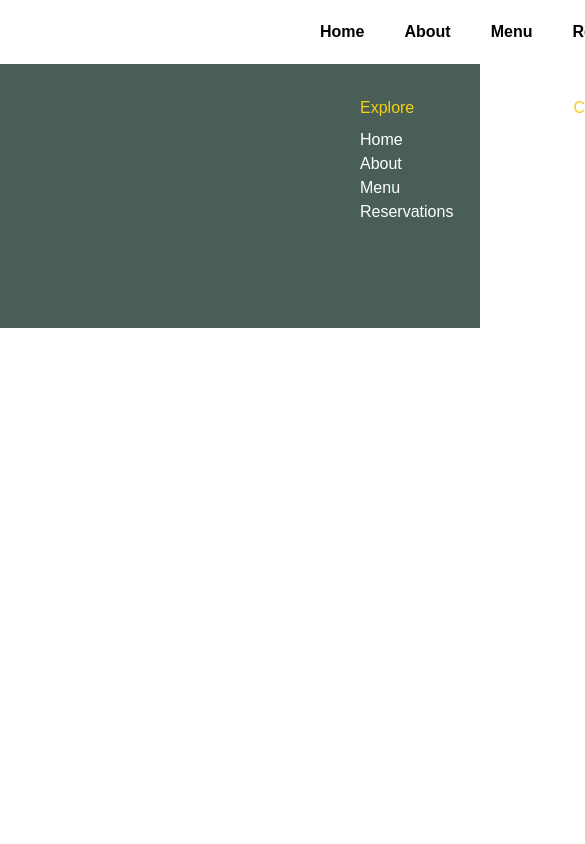
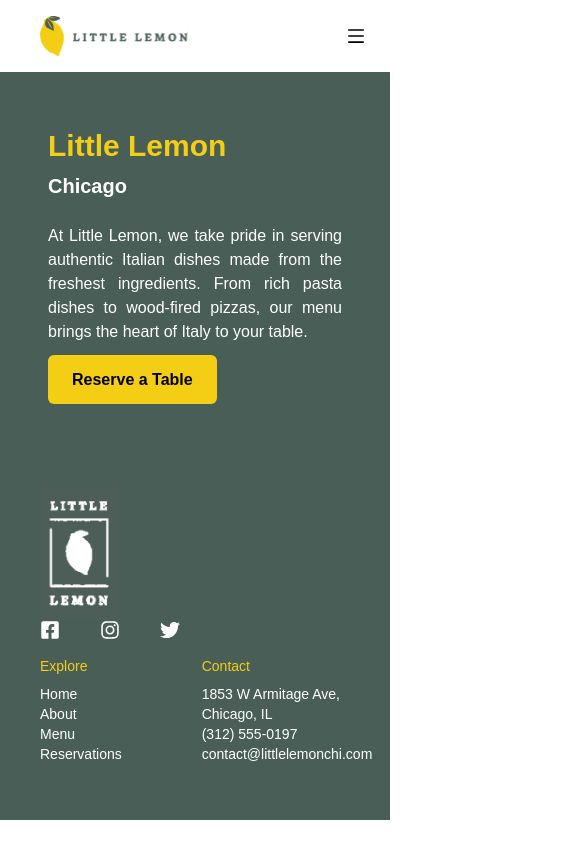
Before and after one commit to RaulGavriluta/little-lemon, a React (Vite) app: page /menu in a window 390 px wide. Shown: the top 844 px of the page, 585 px wide, since content can reach past the window. Built offline with nearby package versions, Linux system fonts and the light colour scheme.

Commit message:
working on responsive design

```diff
--- a/src/App.jsx
+++ b/src/App.jsx
@@ -8,6 +8,7 @@ import Footer from './assets/components/Footer'
 import Home from "./assets/components/HomePage/Home";
 import BookingPage from './assets/components/BookingPage/BookingPage'
 import AboutPage from './assets/components/AboutPage/AboutPage'
+import MenuPage from './assets/components/MenuPage/MenuPage'
 
 function App() {
 
@@ -18,6 +19,7 @@ function App() {
         <Route path="/" element={<Home />} />
         <Route path="/booking" element={<BookingPage />} />
         <Route path="/about" element={<AboutPage />} />
+        <Route path="/menu" element={<MenuPage />} />
       </Routes>
       <Footer />
     </Router>
--- a/src/assets/components/AboutPage/AboutPage.jsx
+++ b/src/assets/components/AboutPage/AboutPage.jsx
@@ -3,7 +3,7 @@ import Chefs from './Chefs'
 import Header from '../Header'
 import restaurant from '../../icons_assets/restaurant.jpg'
 
-const AboutPage = ({paragraph, image}) => {
+const AboutPage = () => {
   return (
     <>
         <Header image = {restaurant} paragraph = "Founded in 1995 by brothers Marco and Giovanni Rossi, Little Lemon is a celebration of authentic Italian cooking and heartfelt hospitality. From fresh pasta to family traditions, we serve meals that tell a story." />
--- /dev/null
+++ b/src/assets/components/Cards.jsx
@@ -0,0 +1,22 @@
+import React from 'react'
+
+
+const Cards = ({title, paragraph, image}) => {
+  return (
+    <section>
+        <div className='flex justify-between'>
+        <article className='drop-shadow-xl hover:drop-shadow-2xl transition duration-200'>
+          <div className='w-70 h-70 bg-cover bg-center rounded-xl' style={{ backgroundImage: `url(${image})`}}></div>
+          <div>
+            <div className='h-60 w-70 p-6 bg-[#EDEFEE]'>
+              <h3 className='font-bold'>{title}</h3>
+              <p className='text-[#495E57] italic pt-8'>{paragraph}</p>
+            </div>
+          </div>
+        </article>
+        </div>
+    </section>
+  )
+}
+
+export default Cards
--- a/src/assets/components/Footer.jsx
+++ b/src/assets/components/Footer.jsx
@@ -1,42 +1,53 @@
 import React from 'react'
 import logo from '../icons_assets/logo.png'
+import { FaFacebookSquare, FaInstagram, FaTwitter } from "react-icons/fa";
 import { Link } from 'react-router-dom'
 
 const Footer = () => {
   return (
-    <footer className='flex items-center bg-[#495E57] px-60 py-8 space-x-30 text-white'>
-        <div><img src={logo} alt ='logo' className='w-40'/></div>
-        <div className='h-50'>
-          <h5 className='text-[#F4CE14] pb-2 '>Explore</h5>
+    <footer className='grid items-center text-sm w-full bg-brand-green px-10 py-10 mx-auto text-white sm:grid-cols-3 md:gap-8 md:px-20 '>
+        <div>
+        <div><img src={logo} alt ='logo' className='w-20 md:w-30'/></div>
+        <div>
+          <ul className='flex space-x-10'>
+              <li><a href="#" className='hover:text-brand-yellow'><FaFacebookSquare size = {20} /></a></li>
+              <li><a href="#" className='hover:text-brand-yellow'><FaInstagram size = {20} /></a></li>
+              <li><a href="#" className='hover:text-brand-yellow'><FaTwitter size = {20} /></a></li>
+          </ul>
+        </div>
+        </div>
+        <div className='flex items-center justify-between w-full h-full py-4 space-x-20'>
+        <div className=''>
+          <h5 className='text-brand-yellow pb-2'>Explore</h5>
           <ul>
-              <li className='hover:text-[#F4CE14]'>
+              <li className='hover:text-brand-yellow'>
                 <Link to="/">Home</Link>
               </li>
-              <li className='hover:text-[#F4CE14]'>
+              <li className='hover:text-brand-yellow'>
                 <Link to="/about">About</Link>
               </li>
-              <li><a href="#" className='hover:text-[#F4CE14]'>Menu</a></li>
-              <li className='hover:text-[#F4CE14]'>
+              <li className='hover:text-brand-yellow'>
+              <Link to="/menu">Menu</Link>
+              </li>
+              <li className='hover:text-brand-yellow'>
                 <Link to="/booking">Reservations</Link>
               </li>
           </ul>
         </div>
-        <div className='h-50'>
-          <h5 className='text-[#F4CE14] pb-2'>Contact</h5>
+        <div className=''>
+          <h5 className='text-brand-yellow pb-2'>Contact</h5>
           <ul>
-              <li>1853 W Armitage Ave, Chicago IL</li>
+              <li>1853 W Armitage Ave,</li>
+              <li>Chicago, IL</li>
               <li>(312) 555-0197</li>
               <li>contact@littlelemonchi.com</li>
           </ul>
         </div>
-        <div className='h-50'>
-          <h5 className='text-[#F4CE14] pb-2'>Social Media</h5>
-          <ul>
-              <li><a href="#" className='hover:text-[#F4CE14]'>Instagram</a></li>
-              <li><a href="#" className='hover:text-[#F4CE14]'>Facebook</a></li>
-              <li><a href="#" className='hover:text-[#F4CE14]'>Twitter</a></li>
-          </ul>
+
         </div>
+
+
+
     </footer>
   )
 }
--- a/src/assets/components/Header.jsx
+++ b/src/assets/components/Header.jsx
@@ -1,17 +1,17 @@
 import React from 'react'
 import Button from './Button'
 
-const Header = ({paragraph, image}) => {
+const Header = ({paragraph,image}) => {
   return (
     <header>
-      <div className='relative flex justify-between bg-[#495E57] px-60 py-9 text-white'>
-        <div className='py-2'>
-          <h1 className='text-[#F4CE14] text-4xl font-bold pb-2'>Little Lemon</h1>
-          <h2 className='text-2xl font-bold'>Chicago</h2>
-          <p className='text-md w-128 py-6 text-justify'>{paragraph}</p>
+      <div className='relative flex justify-between bg-[#495E57] p-12 text-white md:px-30'>
+        <div className='py-2 mx-auto lg:mx-0 '>
+          <h1 className='text-brand-yellow text-3xl font-bold pb-2'>Little Lemon</h1>
+          <h2 className='text-xl font-bold'>Chicago</h2>
+          <p className='text-md max-w-100 py-6 text-justify'>{paragraph}</p>
           <Button to = "/booking" label = "Reserve a Table" />
         </div>
-        <div className=''>
+        <div className='hidden lg:block'>
           <img src={image} alt="banner" className='absolute bottom-[-40px] right-60 w-60 h-80  rounded-2xl shadow-2xl' />
         </div>
       </div>
--- /dev/null
+++ b/src/assets/components/MenuPage/Menu.jsx
@@ -0,0 +1,13 @@
+import React from 'react'
+
+const Menu = () => {
+  return (
+    <main>
+        <div></div>
+        <div></div>
+        <div></div>
+    </main>
+  )
+}
+
+export default Menu
--- /dev/null
+++ b/src/assets/components/MenuPage/MenuPage.jsx
@@ -0,0 +1,15 @@
+import React from 'react'
+import Header from '../Header'
+import Menu from './Menu'
+import restauranfood from '../../icons_assets/restauranfood.jpg'
+
+const MenuPage = () => {
+  return (
+    <>
+        <Header image = {restauranfood} paragraph= "At Little Lemon, we take pride in serving authentic Italian dishes made from the freshest ingredients. From rich pasta dishes to wood-fired pizzas, our menu brings the heart of Italy to your table." />
+        <Menu />
+    </>
+  )
+}
+
+export default MenuPage
--- a/src/assets/components/Nav.jsx
+++ b/src/assets/components/Nav.jsx
@@ -1,23 +1,56 @@
-import React from 'react'
+import React, {useState} from 'react'
 import Logo from '../icons_assets/Logo.svg'
+import { AiOutlineClose, AiOutlineMenu } from "react-icons/ai";
 import { Link } from 'react-router-dom'
 
 const Nav = () => {
+  const [nav, setNav] = useState(false)
+
+  const handleNav = () => {
+    setNav(!nav)
+  }
+
   return (
-    <nav className='flex justify-between font-bold px-55'>
-        <img src={Logo} className='px-10'/>
-        <ul className='flex'>
-            <li className='p-5 hover:text-[#495E57] transition duration-200'>
+    <nav className='flex justify-between items-center w-full mx-auto  px-6 font-bold'>
+        <img src={Logo} className='m-4'/>
+        <ul className='hidden md:flex'>
+            <li className='p-4 hover:text-brand-green transition duration-200'>
               <Link to="/">Home</Link>
             </li>
-            <li className='p-5 hover:text-[#495E57] transition duration-200'>
+            <li className='p-4 hover:text-brand-green transition duration-200'>
               <Link to="/about">About</Link>
             </li>
-            <li className='p-5 hover:text-[#495E57] transition duration:200'><a href="#">Menu</a></li>
-            <li className='p-5 hover:text-[#495E57] transition duration-200'>
+            <li className='p-4 hover:text-brand-green transition duration-200'>
+              <Link to="/menu">Menu</Link>
+            </li>
+            <li className='p-4 hover:text-brand-green transition duration-200'>
               <Link to="/booking">Reservations</Link>
             </li>
         </ul>
+        <div onClick = {handleNav} className='block md:hidden'>
+          {nav ? <AiOutlineClose size = {20} /> : <AiOutlineMenu size = {20}/>
+ }
+        </div>
+        <div className={ nav
+        ? 'fixed top-0 left-0 w-[60%] h-full bg-white z-50 transition-transform duration-500 ease-in-out translate-x-0'
+        : 'fixed top-0 left-0 w-[60%] h-full bg-white z-50 transition-transform duration-500 ease-in-out -translate-x-full'
+        }>
+          <img src={Logo} className='m-4'/>
+          <ul className='p-4'>
+              <li className='p-4 border-b border-b-brand-green hover:text-brand-green'>
+                <Link to="/">Home</Link>
+              </li>
+              <li className='p-4 border-b border-b-brand-green hover:text-brand-green'>
+                <Link to="/about">About</Link>
+              </li>
+              <li className='p-4 border-b border-b-brand-green hover:text-brand-green'>
+                <Link to="/menu">Menu</Link>
+              </li>
+              <li className='p-4 hover:text-brand-green'>
+                <Link to="/booking">Reservations</Link>
+              </li>
+          </ul>
+        </div>
     </nav>
   )
 }
--- a/src/index.css
+++ b/src/index.css
@@ -5,3 +5,10 @@ body {
     font-optical-sizing: auto;
     font-style: normal;
   }
+
+@theme{
+  --color-brand-green: #495E57;
+  --color-brand-yellow: #F4CE14;
+  --color-brand-grey: #EDEFEE;
+
+}
```
Also changed, not shown: src/assets/components/AboutPage/Chefs.jsx (+5 -27 lines), 1 other file (tests, documents, lock files or other folders).
